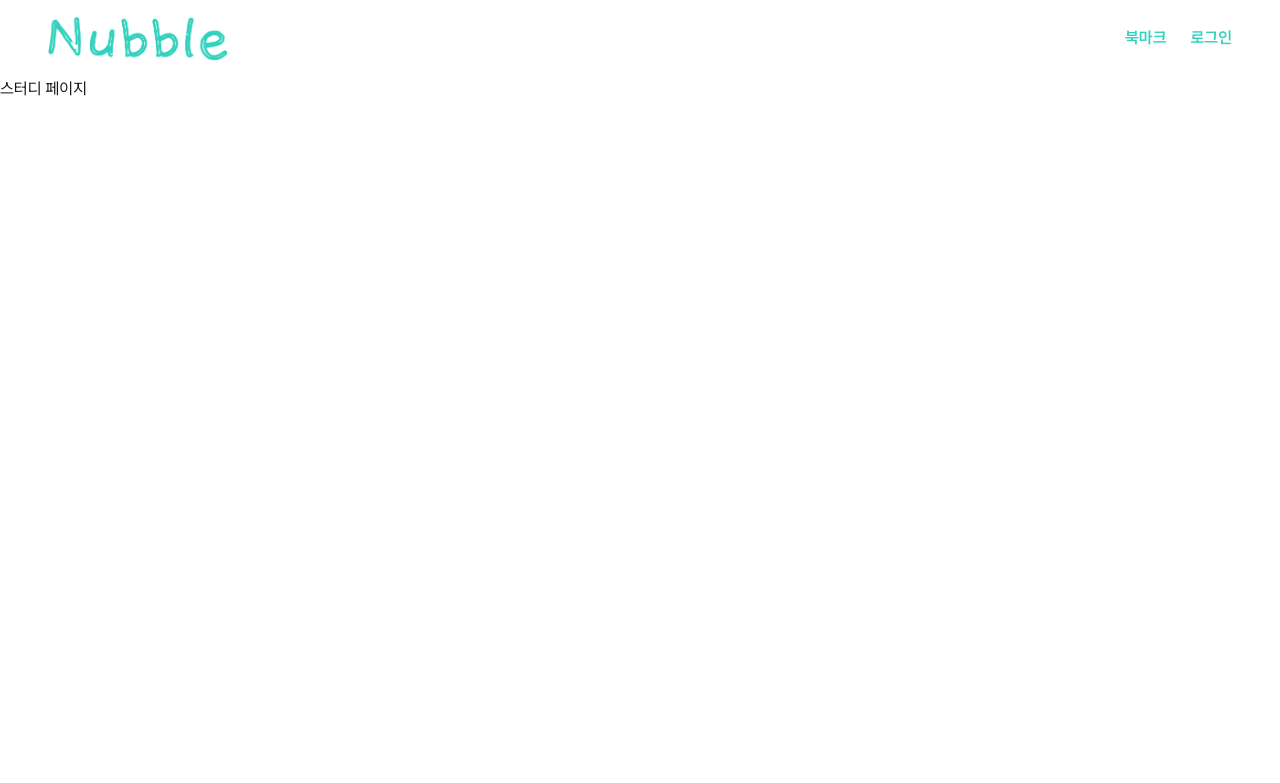
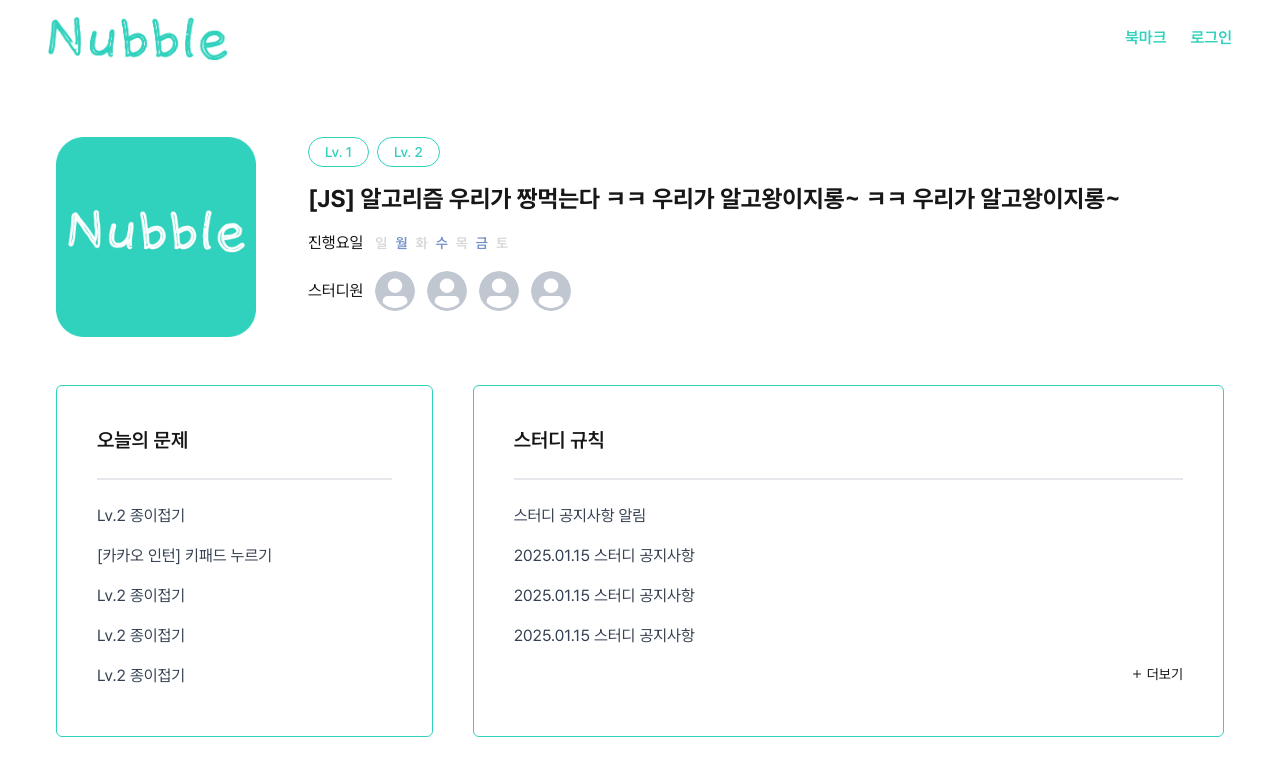
Before and after one commit to Nubblee/NubbleV2-FE, a Next.js app: page /study/1 in a window 1280 px wide. Shown: the top 783 px of the page. Built offline with nearby package versions, Linux system fonts and the light colour scheme.

Commit message:
desgin: 스터디 페이지 퍼블리싱 (#42)

```diff
--- a/app/(default)/_component/Calendar/CalendarView.tsx
+++ b/app/(default)/_component/Calendar/CalendarView.tsx
@@ -37,7 +37,7 @@ const CalendarView = ({ option, events }: CalendarViewProps) => {
           event: CustomEvent,
         }}
         popup
-        style={{ width: 1200, height: 800 }}
+        style={{ width: '100%', height: 800 }}
       />
     </div>
   )
--- /dev/null
+++ b/app/(default)/study/[title]/_component/StudyCard.tsx
@@ -0,0 +1,50 @@
+import Card from '@/app/(default)/_component/Card'
+import { Plus } from 'lucide-react'
+import Link from 'next/link'
+
+interface StudyCardProps {
+  studyTitle: string
+  cardTitle: string
+  lists: { id: number; title: string }[]
+  className?: string
+}
+
+const StudyCard = ({ studyTitle, cardTitle, lists, className }: StudyCardProps) => {
+  const isLongList = lists.length >= 4
+  const isTodayProblem = cardTitle === '오늘의 문제'
+  const isStudyRule = cardTitle === '스터디 규칙'
+
+  return (
+    <Card type='green' className={className}>
+      <div className='flex flex-col gap-6 p-10'>
+        <div className='text-xl font-semibold'>{cardTitle}</div>
+        <div className='border border-gray-200' />
+        <ul
+          className={`space-y-1 ${
+            isLongList && isTodayProblem ? 'max-h-48 overflow-y-scroll pr-1' : ''
+          }`}
+        >
+          {lists.map((list) => (
+            <li key={list.id} className='mb-4 text-gray-700 hover:font-semibold cursor-pointer'>
+              {list.title}
+            </li>
+          ))}
+
+          {isLongList && isStudyRule && (
+            <li className='flex justify-end'>
+              <Link
+                href={`/study/${studyTitle}/notice`}
+                className='flex items-center gap-1 text-sm hover:text-green-middle'
+              >
+                <Plus size={12} />
+                더보기
+              </Link>
+            </li>
+          )}
+        </ul>
+      </div>
+    </Card>
+  )
+}
+
+export default StudyCard
--- a/app/(default)/study/[title]/_component/StudyHeader.tsx
+++ b/app/(default)/study/[title]/_component/StudyHeader.tsx
@@ -1,31 +1,31 @@
-import ShowDay from "@/app/(default)/_component/ShowDay";
-import Button from "@/components/Button";
-import ProfileImage from "@/components/ProfileImage";
-import TagGroup from "@/components/TagGroup/TagGroup";
-import { DayType } from "@/types/day";
-import Image from "next/image";
+import ShowDay from '@/app/(default)/_component/ShowDay'
+import Button from '@/components/Button'
+import ProfileImage from '@/components/ProfileImage'
+import TagGroup from '@/components/TagGroup/TagGroup'
+import { DayType } from '@/types/day'
+import Image from 'next/image'
 
-type StudyHeaderType = "study" | "management";
+type StudyHeaderType = 'study' | 'management'
 
 interface StudyInfoProps {
-  variant?: StudyHeaderType;
-  icon: string;
-  language: string;
-  levels: string[];
-  title: string;
-  days: DayType[];
-  members?: membersProps[];
-  onUpdate?: () => void;
-  onRecruit?: () => void;
+  variant?: StudyHeaderType
+  icon: string
+  language: string
+  levels: string[]
+  title: string
+  days: DayType[]
+  members?: membersProps[]
+  onUpdate?: () => void
+  onRecruit?: () => void
 }
 
 interface membersProps {
-  name: string;
-  image: string;
+  name: string
+  image: string
 }
 
 const StudyInfo = ({
-  variant = "study",
+  variant = 'study',
   icon,
   language,
   levels,
@@ -36,47 +36,41 @@ const StudyInfo = ({
   onRecruit,
 }: StudyInfoProps) => {
   return (
-    <div className="w-full flex gap-13">
+    <div className='w-full flex gap-13'>
       <Image
-        className="hidden sm:block rounded-lg"
+        className='hidden sm:block rounded-lg'
         src={icon}
         alt={language}
         width={200}
         height={200}
       />
-      <div className="flex flex-col gap-4 w-full">
+      <div className='flex flex-col gap-4 w-full'>
         <TagGroup options={levels} readonly />
-        <span className="font-bold text-2xl line-clamp-2 break-words">
-          {title}
-        </span>
-        <div className="flex gap-3 items-center">
-          <span className="font-base text-base">진행요일</span>
+        <span className='font-bold text-2xl line-clamp-2 break-words'>{title}</span>
+        <div className='flex gap-3 items-center'>
+          <span className='font-base text-base'>진행요일</span>
           <ShowDay days={days} />
         </div>
-        {variant === "study" ? (
-          <div className="flex gap-3 items-center">
-            <span className="font-base text-base">스터디원</span>
+        {variant === 'study' ? (
+          <div className='flex gap-3 items-center'>
+            <span className='font-base text-base'>스터디원</span>
             {members?.map((member) => (
-              <ProfileImage
-                key={member.image}
-                src={member.image}
-                alt={member.name}
-              />
+              <ProfileImage size={40} key={member.image} src={member.image} alt={member.name} />
             ))}
           </div>
         ) : (
-          <div className="flex gap-3">
-            <Button variant="outlined" onClick={onUpdate}>
+          <div className='flex gap-3'>
+            <Button variant='outlined' onClick={onUpdate}>
               정보 수정
             </Button>
-            <Button variant="outlined" onClick={onRecruit}>
+            <Button variant='outlined' onClick={onRecruit}>
               모집하기
             </Button>
           </div>
         )}
       </div>
     </div>
-  );
-};
+  )
+}
 
-export default StudyInfo;
+export default StudyInfo
--- /dev/null
+++ b/app/(default)/study/[title]/notice/page.tsx
@@ -0,0 +1,7 @@
+import React from 'react'
+
+const page = () => {
+  return <div>스터디 공지사항 페이지</div>
+}
+
+export default page
--- a/app/(default)/study/[title]/page.tsx
+++ b/app/(default)/study/[title]/page.tsx
@@ -1,7 +1,118 @@
-import React from "react";
+import CalendarView from '@/app/(default)/_component/Calendar/CalendarView'
+import StudyCard from './_component/StudyCard'
+import StudyInfo from './_component/StudyHeader'
+import { DayType } from '@/types/day'
+import { CalendarEvent } from '@/types/calendar'
+
+const studyData = {
+  id: '1',
+  type: 'recruiting',
+  icon: '/nubble.png',
+  language: 'javascript',
+  title: '[JS] 알고리즘 우리가 짱먹는다 ㅋㅋ 우리가 알고왕이지롱~ ㅋㅋ 우리가 알고왕이지롱~  ',
+  levels: ['Lv. 1', 'Lv. 2'],
+  days: ['MON', 'WED', 'FRI'] as DayType[],
+  members: [
+    {
+      name: '수민',
+      image: '/basicProfile.png',
+    },
+    {
+      name: '지영',
+      image: '/basicProfile.png',
+    },
+    {
+      name: '성오',
+      image: '/basicProfile.png',
+    },
+    {
+      name: '원우',
+      image: '/basicProfile.png',
+    },
+  ],
+}
+
+const todayProblem = [
+  {
+    id: 1,
+    title: 'Lv.2 종이접기',
+  },
+  {
+    id: 2,
+    title: '[카카오 인턴] 키패드 누르기',
+  },
+  {
+    id: 3,
+    title: 'Lv.2 종이접기',
+  },
+  {
+    id: 4,
+    title: 'Lv.2 종이접기',
+  },
+  {
+    id: 5,
+    title: 'Lv.2 종이접기',
+  },
+  {
+    id: 6,
+    title: 'Lv.2 종이접기',
+  },
+]
+
+const studyRule = [
+  {
+    id: 1,
+    title: '스터디 공지사항 알림',
+  },
+  {
+    id: 2,
+    title: '2025.01.15 스터디 공지사항',
+  },
+  {
+    id: 3,
+    title: '2025.01.15 스터디 공지사항',
+  },
+  {
+    id: 4,
+    title: '2025.01.15 스터디 공지사항',
+  },
+]
+
+const events: CalendarEvent[] = [
+  { title: '김수민', date: new Date('2025-05-23'), progress: 0 },
+  { title: '유원우', date: new Date('2025-05-23'), progress: 50 },
+  { title: '손성오', date: new Date('2025-05-23'), progress: 90 },
+  { title: '박지영', date: new Date('2025-05-23'), progress: 100 },
+]
+
+const study = [
+  { label: '김수민', value: 'sumin' },
+  { label: '박지영', value: 'jiyoung' },
+  { label: '손성오', value: 'seongoh' },
+  { label: '유원우', value: 'wonwoo' },
+]
 
 const Page = () => {
-  return <div>스터디 페이지</div>;
-};
+  return (
+    <div className='mt-5 flex flex-col py-10 px-14 gap-12'>
+      <StudyInfo {...studyData} variant='study' />
+      <div className='flex gap-10'>
+        <StudyCard
+          className='flex-1'
+          studyTitle={studyData.id}
+          cardTitle='오늘의 문제'
+          lists={todayProblem}
+        />
+        <StudyCard
+          className='flex-2'
+          studyTitle={studyData.id}
+          cardTitle='스터디 규칙'
+          lists={studyRule}
+        />
+      </div>
+      <CalendarView events={events} option={study} />
+    </div>
+  )
+}
 
-export default Page;
+export default Page
```
